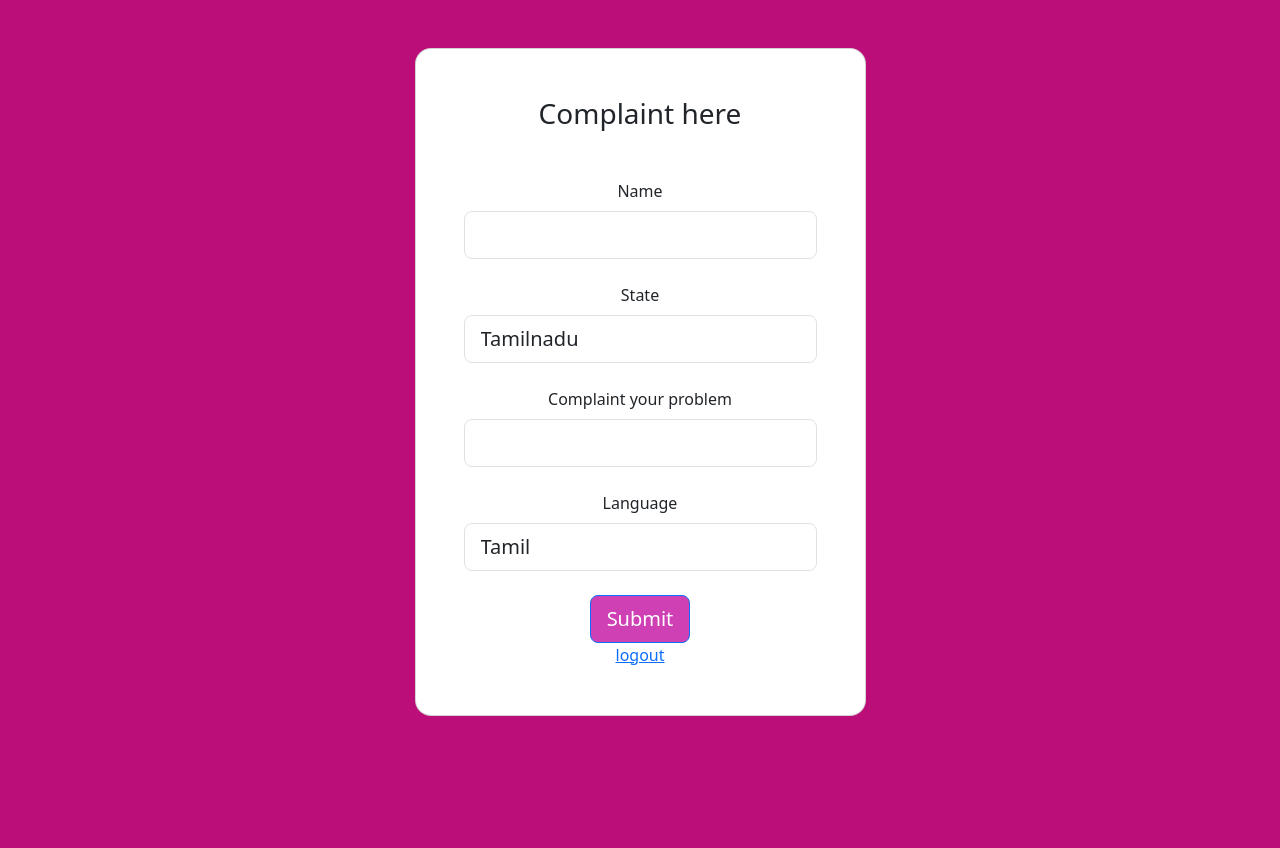
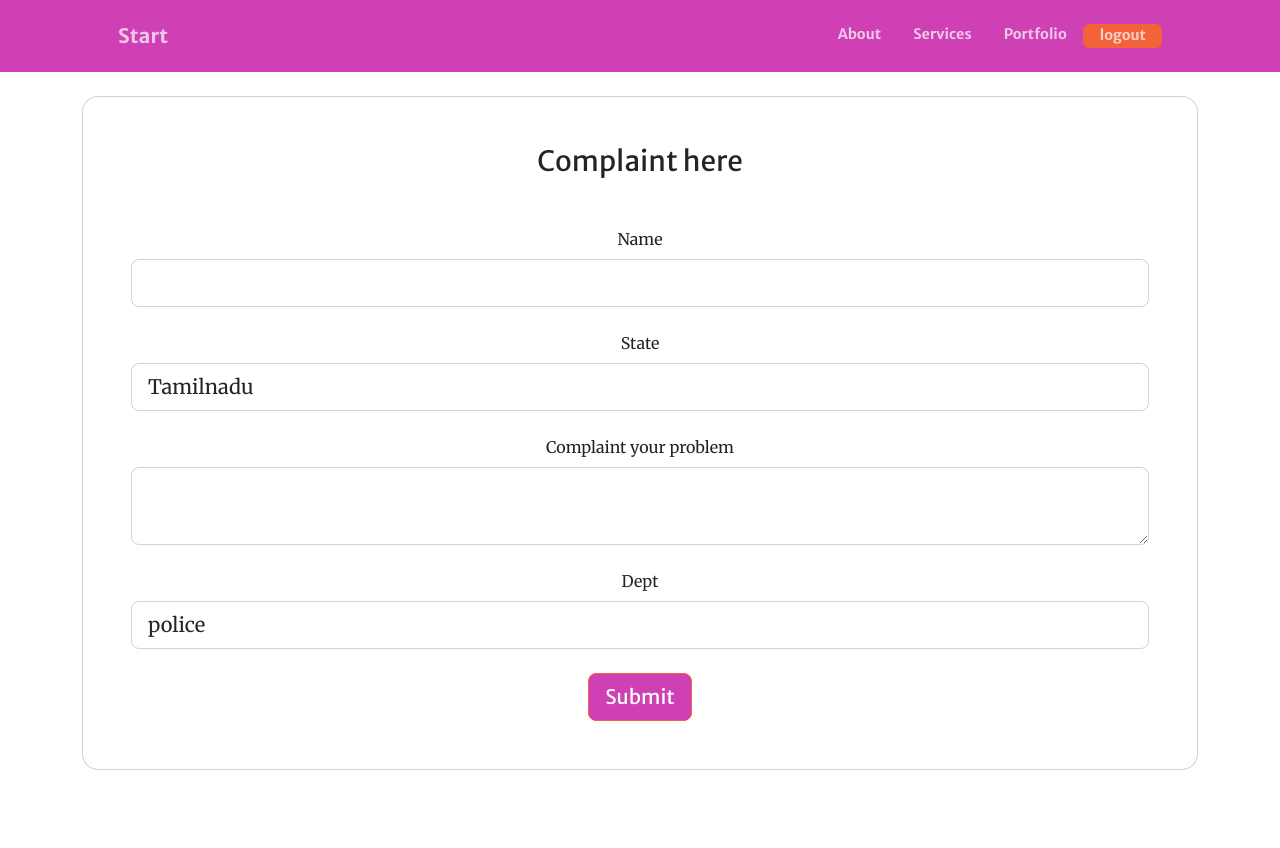
Before and after one commit to priyankakannan0229/miniproject, a Flask app: page /user in a window 1280 px wide. Before the commit the page ends 716 px from the top, so only its background shows below. Run offline with Flask 3, Linux system fonts and the light colour scheme; the visitor is signed in with stand-in values (Sample User, id 1); data that the repository does not hold is empty; some libraries are stand-ins or nearby versions.

Commit message:
main new

```diff
--- a/templates/user.html
+++ b/templates/user.html
@@ -2,70 +2,109 @@
 <html lang="en">
 
 <head>
-  <meta charset="UTF-8">
-  <meta http-equiv="X-UA-Compatible" content="IE=edge">
-  <meta name="viewport" content="width=device-width, initial-scale=1.0">
-  <title>User</title>
-
-  <link href="https://cdn.jsdelivr.net/npm/bootstrap@5.3.0-alpha3/dist/css/bootstrap.min.css" rel="stylesheet"
-    integrity="sha384-KK94CHFLLe+nY2dmCWGMq91rCGa5gtU4mk92HdvYe+M/SXH301p5ILy+dN9+nJOZ" crossorigin="anonymous">
+  <meta charset="utf-8" />
+  <meta name="viewport" content="width=device-width, initial-scale=1, shrink-to-fit=no" />
+  <meta name="description" content="" />
+  <meta name="author" content="" />
+  <title>COMPLAINT MANAGEMENT SYSTEM USING NLP</title>
+  <!-- Favicon-->
+  <link rel="icon" type="image/x-icon" href="static/img/favicon.ico" />
+  <!-- Bootstrap Icons-->
+  <link href="https://cdn.jsdelivr.net/npm/bootstrap-icons@1.5.0/font/bootstrap-icons.css" rel="stylesheet" />
+  <!-- Google fonts-->
+  <link href="https://fonts.googleapis.com/css?family=Merriweather+Sans:400,700" rel="stylesheet" />
+  <link href="https://fonts.googleapis.com/css?family=Merriweather:400,300,300italic,400italic,700,700italic"
+    rel="stylesheet" type="text/css" />
+  <!-- SimpleLightbox plugin CSS-->
+  <link href="https://cdnjs.cloudflare.com/ajax/libs/SimpleLightbox/2.1.0/simpleLightbox.min.css" rel="stylesheet" />
+  <!-- Core theme CSS (includes Bootstrap)-->
+  <link href="static/css/styles.css" rel="stylesheet" />
 </head>
 
-<body style="background-color: #bc0e79;">
-  <section style="margin-bottom:10px;">
+<body id="page-top">
+  <!-- Navigation-->
+  <nav style="background-color: #ce40b4;" class="navbar navbar-expand-lg navbar-light fixed-top py-3" id="mainNav">
+    <div class="container px-4 px-lg-5">
+      <a class="navbar-brand" href="#page-top">Start </a>
+      <button class="navbar-toggler navbar-toggler-right" type="button" data-bs-toggle="collapse"
+        data-bs-target="#navbarResponsive" aria-controls="navbarResponsive" aria-expanded="false"
+        aria-label="Toggle navigation"><span class="navbar-toggler-icon"></span></button>
+      <div class="collapse navbar-collapse" id="navbarResponsive">
+        <ul class="navbar-nav ms-auto my-2 my-lg-0">
+          <li class="nav-item"><a class="nav-link" href="/#about">About</a></li>
+          <li class="nav-item"><a class="nav-link" href="/#services">Services</a></li>
+          <li class="nav-item"><a class="nav-link" href="/#portfolio">Portfolio</a></li>
+          <li class="nav-item"><a class="nav-link btn-primary btn" style="padding-right:15px;"
+              onMouseOver="this.style.color='#fff'" onMouseOut="this.style.color='#000'" href="/logout">logout</a></li>
+        </ul>
+      </div>
+    </div>
+  </nav>
+  <section style="margin-bottom:10px;" class="mt-5">
     <div class="container py-5 h-100">
       <div class="row d-flex justify-content-center align-items-center h-100">
-        <div class="col-12 col-md-8 col-lg-6 col-xl-5">
+        <div class="col-12 col-md-12 col-lg-12 col-xl-12">
           <div class="card shadow-2-strong" style="border-radius: 1rem;">
             <div class="card-body p-5 text-center">
-              <form action="/register" method="post">
+              <form action="/user" method="post">
 
                 <h3 class="mb-5">Complaint here</h3>
 
                 <div class="form-outline mb-4">
                   <label class="form-label" for="typeEmailX-2">Name</label>
-                  <input type="text" id="typeEmailX-2" name="name" class="form-control form-control-lg" required/>
+                  <input type="text" id="typeEmailX-2" name="name" class="form-control form-control-lg" required />
                 </div>
                 <div class="form-outline mb-4">
-                    <label class="form-label" for="typePasswordX-2">State</label>
-                    <select class="form-control form-control-lg" id="type" name="type">
-                      <option value="user">Tamilnadu</option>
-                      <option value="police">Andhra Pradesh</option>
-                      <option value="taluk">Bihar</option>
-                      <option value="taluk">Rajasthan</option>
-                      <option value="taluk">Mumbai</option>
-                      <option value="taluk">lucknow</option>
-                      <option value="taluk">Kerala</option>
-                      <option value="corporation">gujarat</option>
-                    </select>
-                  </div>
+                  <label class="form-label" for="typePasswordX-2">State</label>
+                  <select class="form-control form-control-lg" id="type" name="state">
+                    <option value="tamilnadu">Tamilnadu</option>
+                    <option value="andhra">Andhra Pradesh</option>
+                    <option value="bihar">Bihar</option>
+                    <option value="rajasthan">Rajasthan</option>
+                    <option value="mumbai">Mumbai</option>
+                    <option value="lucknow">lucknow</option>
+                    <option value="Kerala">Kerala</option>
+                    <option value="gujarat">gujarat</option>
+                  </select>
+                </div>
 
                 <div class="form-outline mb-4">
                   <label class="form-label" for="typePasswordX-2">Complaint your problem</label>
-                  <input type="text" id="typePasswordX-2" name="text" class="form-control form-control-lg" required/>
+                  <textarea type="text" id="typePasswordX-2" name="complaint" class="form-control form-control-lg"
+                    required></textarea>
                 </div>
 
                 <div class="form-outline mb-4">
-                  <label class="form-label" for="typePasswordX-2">Language</label>
-                  <select class="form-control form-control-lg" id="type" name="type">
-                    <option value="user">Tamil</option>
-                    <option value="police">English</option>
-                    <option value="taluk">Malayalam</option>
-                    <option value="corporation">Telungu</option>
+                  <label class="form-label" for="typePasswordX-2">Dept</label>
+                  <select class="form-control form-control-lg" id="type" name="dept">
+                    <option value="police">police</option>
+                    <option value="taluk">Taluk Officer</option>
+                    <option value="corporation">Corporation Officer</option>
                   </select>
                 </div>
-                <button class="btn btn-primary btn-lg btn-block" style="background-color: #ce40b4;" type="submit" value="Login">Submit</button>
-                <br><a href="/logout">logout</a></br>
-            </span>
+                <button class="btn btn-primary btn-lg btn-block" style="background-color: #ce40b4;" type="submit"
+                  value="User">Submit</button>
+                </span>
+                {% if message %}
+                <script>alert('submitted')</script>
+                {% endif %}
             </div>
           </div>
         </div>
       </div>
     </div>
   </section>
-  <script src="https://cdn.jsdelivr.net/npm/bootstrap@5.3.0-alpha3/dist/js/bootstrap.bundle.min.js"
-    integrity="sha384-ENjdO4Dr2bkBIFxQpeoTz1HIcje39Wm4jDKdf19U8gI4ddQ3GYNS7NTKfAdVQSZe"
-    crossorigin="anonymous"></script>
+
+  <script src="https://cdn.jsdelivr.net/npm/bootstrap@5.2.3/dist/js/bootstrap.bundle.min.js"></script>
+  <!-- SimpleLightbox plugin JS-->
+  <script src="https://cdnjs.cloudflare.com/ajax/libs/SimpleLightbox/2.1.0/simpleLightbox.min.js"></script>
+  <!-- Core theme JS-->
+  <script src="static/js/scripts.js"></script>
+  <!-- * * * * * * * * * * * * * * * * * * * * * * * * * * * * * * * * * * * * * * * *-->
+  <!-- * *                               SB Forms JS                               * *-->
+  <!-- * * Activate your form at https://startbootstrap.com/solution/contact-forms * *-->
+  <!-- * * * * * * * * * * * * * * * * * * * * * * * * * * * * * * * * * * * * * * * *-->
+  <script src="https://cdn.startbootstrap.com/sb-forms-latest.js"></script>
 </body>
 
 </html>
--- a/views/views.py
+++ b/views/views.py
@@ -94,18 +94,29 @@ def logout():
     else:
         return redirect('/login')
 
-@app.route('/dashboard')
+@app.route('/dashboard', methods=["POST", "GET"])
 def dashboard():
     if "email" in session:
-        user = db.user.find({'email':session['email']})
-        return render_template('dashboard.html')
+        user = db.user.find_one({'email':session['email']})
+        type = user['type']
+        complaint = db.complaints.find({'dept':type})
+        for i in complaint:
+            print(i['name'])
+        return render_template('dashboard.html',data=complaint)
     else:
         return redirect('/login')
 
-@app.route('/user')
+@app.route('/user', methods=["POST", "GET"])
 def user():
     if "email" in session:
-        user = db.user.find({'email':session['email']})
-        return render_template('user.html')
+        if request.method == "POST":
+            user = session['email']
+            name = request.form.get("name")
+            state = request.form.get("state")
+            complaint = request.form.get("complaint")
+            dept = request.form.get("dept")
+            complaint_data = {'email': user, 'name': name, 'state': state, 'complaint':complaint, 'dept':dept}
+            db.complaints.insert_one(complaint_data)
+        return render_template('user.html', message='submitted')
     else:
         return redirect('/login')
```
Also changed, not shown: templates/dashboard.html (+61 -16 lines).
